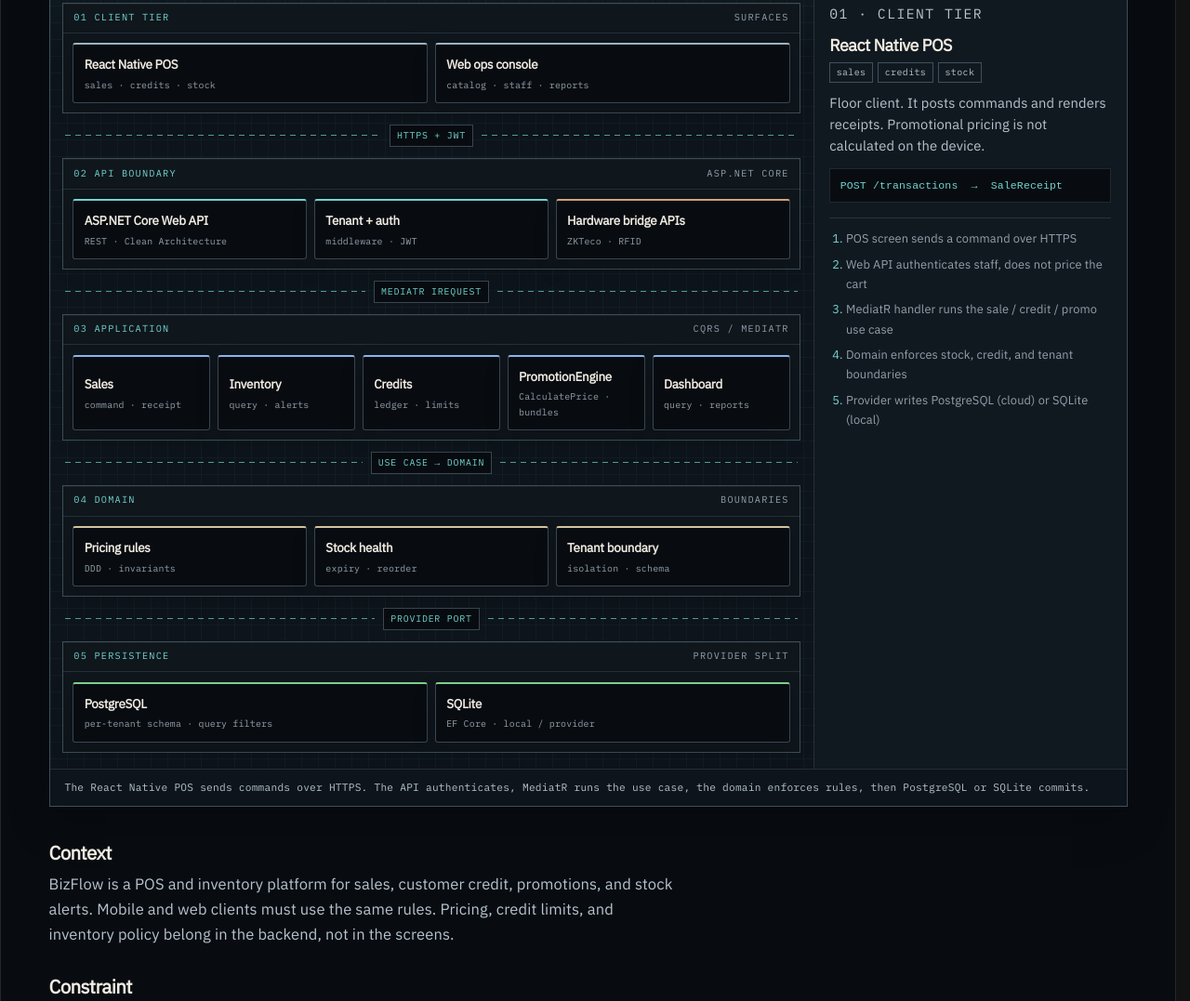
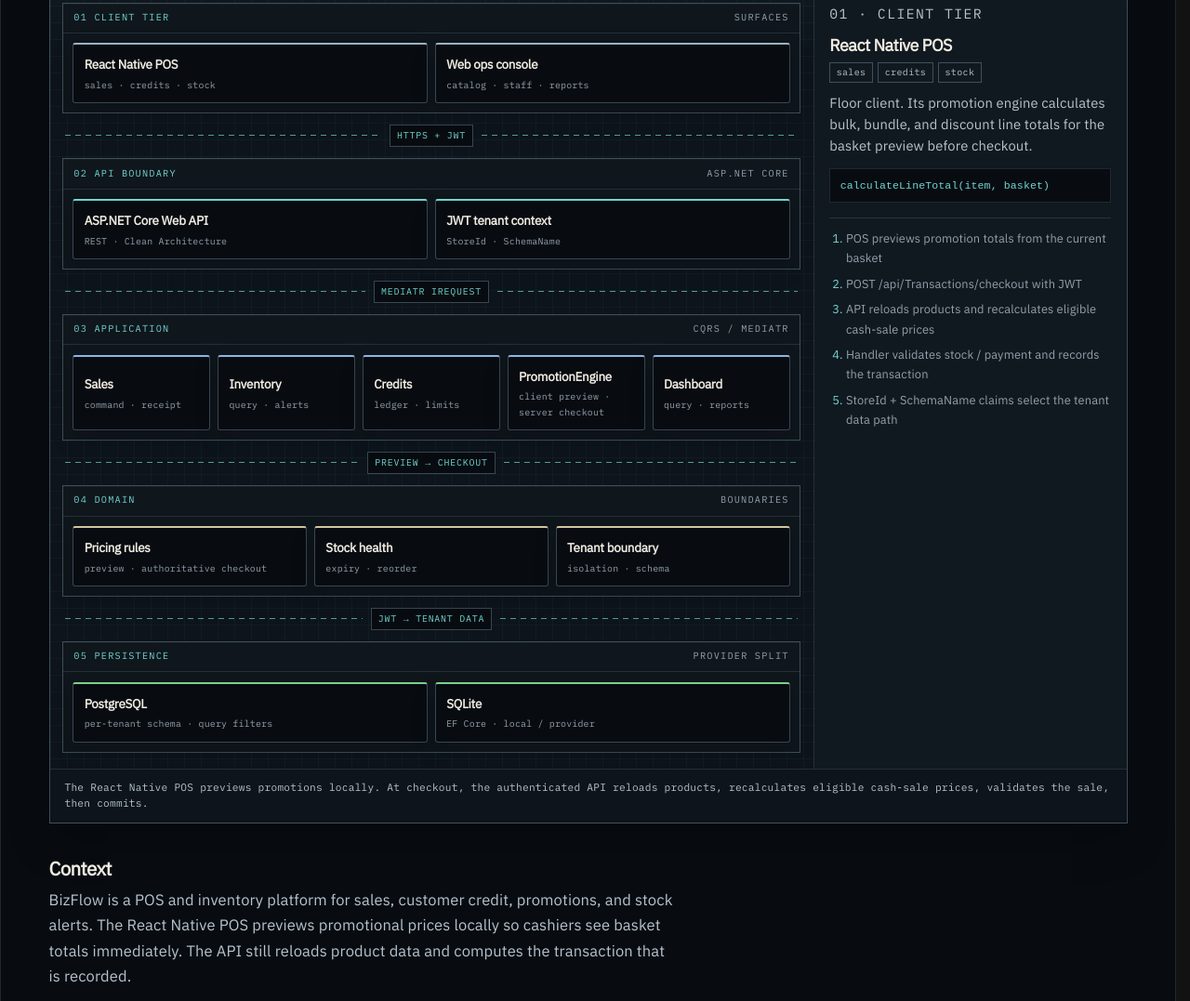
Before and after one commit to amhercos/amhercosaine, an Astro site: page /work/bizflow in a window 1280 px wide. Shown: the part 606-1683 px from the top of the page at 93% size. Built offline with nearby package versions, Linux system fonts and the light colour scheme; Astro itself is replaced by a stand-in of ours.

Commit message:
fix: align case studies with source implementations

```diff
--- a/src/content/projects/bizflow.md
+++ b/src/content/projects/bizflow.md
@@ -1,7 +1,7 @@
 ---
 title: BizFlow
 type: POS & inventory SaaS
-summary: A layered POS and inventory platform where sales, credit, promotions, and stock alerts share one workflow. Business rules stay in the API, not in the UI.
+summary: A layered POS and inventory platform with client-side pricing previews and server-authoritative checkout for sales, credit, promotions, and stock.
 featured: true
 order: 1
 stack:
@@ -25,19 +25,19 @@ confidential: false
 ---
 
 ## Context
-BizFlow is a POS and inventory platform for sales, customer credit, promotions, and stock alerts. Mobile and web clients must use the same rules. Pricing, credit limits, and inventory policy belong in the backend, not in the screens.
+BizFlow is a POS and inventory platform for sales, customer credit, promotions, and stock alerts. The React Native POS previews promotional prices locally so cashiers see basket totals immediately. The API still reloads product data and computes the transaction that is recorded.
 
 ## Constraint
 The system serves more than one client, two database providers, and many tenants. Putting retail logic in controllers would duplicate it and make tenant isolation harder to enforce.
 
 ## Architecture
-Clients call an ASP.NET Core Web API over HTTP. Controllers stay thin. MediatR carries commands and queries into the application layer. The domain owns pricing, stock, credit, and tenant boundaries. Persistence sits behind a provider port: PostgreSQL for cloud tenants (one schema per business) and SQLite for the local path. Use cases do not change with the database.
+Clients call an ASP.NET Core Web API over HTTP. Controllers stay thin. MediatR carries commands and queries into the application layer. The checkout handler owns persisted pricing, stock, credit, and payment validation. Persistence sits behind a provider port: PostgreSQL for cloud tenants (one schema per business) and SQLite infrastructure for the alternate local path.
 
 ## Implementation
-Endpoints map to operations—products, transactions, promotions, credits, dashboard, staff, settings, and auth—not to pages. Promotional pricing (`CalculatePrice`) and low-stock / near-expiry alerts run in the application layer so both clients get the same result. Tenant middleware selects the schema before a handler runs. Global query filters enforce isolation and soft-delete. The React Native POS posts commands and renders receipts; it does not reimplement pricing.
+The React Native `promotion-engine.ts` calculates bulk, bundle, and discount totals for the basket preview. Checkout posts to `POST /api/Transactions/checkout`; the handler reloads products, validates stock, recalculates eligible cash-sale promotions with the API `PromotionEngine`, computes payment totals, and commits the transaction. JWTs carry `StoreId` and `SchemaName`. `CurrentUserService` reads those claims, `PosDbContext` applies the schema and StoreId query filters, and `ConnectionResolver` rejects inactive or unmigrated stores before returning the configured PostgreSQL connection.
 
 ## Outcome
-Screens no longer host business policy, which reduced coupling across the stack. Low-stock and near-expiry alerts exist to reduce wastage. Original notes: about 40% less code coupling, and about 20% less wastage from the alert engine.
+Checkout remains authoritative even though the mobile client gives cashiers an immediate pricing preview. Low-stock and near-expiry alerts exist to reduce wastage. Original notes: about 40% less code coupling, and about 20% less wastage from the alert engine.
 
 ## Trade-offs
 Schema-per-tenant costs more to operate than a single tenant column. Supporting PostgreSQL and SQLite makes migrations more involved. The domain still does not depend on which provider answered.
--- a/src/content/projects/readtounlock.md
+++ b/src/content/projects/readtounlock.md
@@ -6,7 +6,7 @@ featured: false
 order: 4
 stack:
   - React
-  - TypeScript
+  - JavaScript / JSX
   - Custom progress logic
   - Vercel
 highlights:
--- a/src/data/resume.ts
+++ b/src/data/resume.ts
@@ -87,7 +87,7 @@ export const resume = {
       org: 'ReadToUnlock',
       period: 'Jul 2025 — Aug 2025',
       bullets: [
-        'Shipped a React / TypeScript reading-comprehension product whose next activity unlocks only after the current milestone is complete.',
+        'Shipped a React / JavaScript reading-comprehension product whose next activity unlocks only after the current milestone is complete.',
         'Kept progress rules in the product, not the theme—so pacing is obvious to students and hard to skip.',
       ],
     },
--- a/src/data/systems.ts
+++ b/src/data/systems.ts
@@ -34,20 +34,20 @@ export type ArchStudio = {
 export const systems: Record<string, ArchStudio> = {
   bizflow: {
     title: 'BizFlow · request path',
-    caption: 'The React Native POS sends commands over HTTPS. The API authenticates, MediatR runs the use case, the domain enforces rules, then PostgreSQL or SQLite commits.',
+    caption: 'The React Native POS previews promotions locally. At checkout, the authenticated API reloads products, recalculates eligible cash-sale prices, validates the sale, then commits.',
     kind: 'layers',
     path: [
-      'POS screen sends a command over HTTPS',
-      'Web API authenticates staff, does not price the cart',
-      'MediatR handler runs the sale / credit / promo use case',
-      'Domain enforces stock, credit, and tenant boundaries',
-      'Provider writes PostgreSQL (cloud) or SQLite (local)',
+      'POS previews promotion totals from the current basket',
+      'POST /api/Transactions/checkout with JWT',
+      'API reloads products and recalculates eligible cash-sale prices',
+      'Handler validates stock / payment and records the transaction',
+      'StoreId + SchemaName claims select the tenant data path',
     ],
     flows: [
       { label: 'HTTPS + JWT', detail: 'React Native and the web console use the same JSON contracts.' },
       { label: 'MediatR IRequest', detail: 'One command maps to one handler. Controllers stay thin.' },
-      { label: 'Use case → domain', detail: 'Handlers orchestrate. Invariants stay in the domain.' },
-      { label: 'Provider port', detail: 'Application code does not depend on which database is in use.' },
+      { label: 'Preview → checkout', detail: 'The client calculates a responsive preview; the checkout handler reloads catalog data and calculates the recorded sale.' },
+      { label: 'JWT → tenant data', detail: 'StoreId and SchemaName claims feed the current-user service, schema selection, and tenant filters.' },
     ],
     lanes: [
       {
@@ -61,8 +61,8 @@ export const systems: Record<string, ArchStudio> = {
             name: 'React Native POS',
             tags: ['sales', 'credits', 'stock'],
             tone: 'client',
-            detail: 'Floor client. It posts commands and renders receipts. Promotional pricing is not calculated on the device.',
-            snippet: 'POST /transactions  →  SaleReceipt',
+            detail: 'Floor client. Its promotion engine calculates bulk, bundle, and discount line totals for the basket preview before checkout.',
+            snippet: 'calculateLineTotal(item, basket)',
           },
           {
             id: 'web-ops',
@@ -85,21 +85,14 @@ export const systems: Record<string, ArchStudio> = {
             tags: ['REST', 'Clean Architecture'],
             tone: 'api',
             detail: 'Endpoints are shaped like operations—products, transactions, promotions, credits, dashboard, staff, settings—not like pages.',
-            snippet: 'MapGroup("/transactions")',
+            snippet: 'POST /api/Transactions/checkout',
           },
           {
             id: 'auth',
-            name: 'Tenant + auth',
-            tags: ['middleware', 'JWT'],
+            name: 'JWT tenant context',
+            tags: ['StoreId', 'SchemaName'],
             tone: 'api',
-            detail: 'Tenant middleware selects the store schema before a handler runs. Staff JWTs stay at the edge so a cashier cannot reach another tenant’s data.',
-          },
-          {
-            id: 'hw',
-            name: 'Hardware bridge APIs',
-            tags: ['ZKTeco', 'RFID'],
-            tone: 'device',
-            detail: 'Optional staff enrollment beside checkout. Attendance hardware is a separate bridge API, not part of the ticket command.',
+            detail: 'JWTs carry StoreId and SchemaName. CurrentUserService reads those claims; ConnectionResolver verifies the store is active and migrated before returning the PostgreSQL connection.',
           },
         ],
       },
@@ -114,7 +107,7 @@ export const systems: Record<string, ArchStudio> = {
             name: 'Sales',
             tags: ['command', 'receipt'],
             tone: 'app',
-            detail: 'Checkout is a command. The handler orchestrates pricing, stock reservation, and the receipt. The UI waits for the result.',
+            detail: 'CreateTransactionHandler reloads products, validates stock, recalculates eligible cash-sale promotion prices, computes payment totals, and commits the transaction.',
           },
           {
             id: 'inventory',
@@ -133,10 +126,10 @@ export const systems: Record<string, ArchStudio> = {
           {
             id: 'promos',
             name: 'PromotionEngine',
-            tags: ['CalculatePrice', 'bundles'],
+            tags: ['client preview', 'server checkout'],
             tone: 'app',
-            detail: 'Buy-X-for-Y and tie-up discounts are calculated here so two clients cannot disagree on a price. ValidationBehavior runs before every MediatR handler.',
-            snippet: 'CalculatePrice(ticket) → SaleReceipt',
+            detail: 'The React Native utility previews bulk, bundle, and discount pricing. The API PromotionEngine recalculates eligible cash-sale lines from persisted product and promotion data.',
+            snippet: 'IPromotionEngine.CalculateLineTotal(...)',
           },
           {
             id: 'dash',
@@ -156,9 +149,9 @@ export const systems: Record<string, ArchStudio> = {
           {
             id: 'pricing',
             name: 'Pricing rules',
-            tags: ['DDD', 'invariants'],
+            tags: ['preview', 'authoritative checkout'],
             tone: 'domain',
-            detail: 'Line-item pricing rules. Special cases still belong in the domain, not in a screen.',
+            detail: 'The client mirrors promotion calculations for immediate feedback; the checkout handler computes the prices and totals that are persisted.',
           },
           {
             id: 'health',
@@ -187,8 +180,8 @@ export const systems: Record<string, ArchStudio> = {
             name: 'PostgreSQL',
             tags: ['per-tenant schema', 'query filters'],
             tone: 'data',
-            detail: 'Cloud path. One schema per business. StoreMigrationWatchdog patches tenant schemas on demand. Global query filters enforce isolation and soft-delete.',
-            snippet: 'Search Path = tenant_{id}',
+            detail: 'Cloud path. PosDbContext uses the SchemaName claim as its default schema. StoreId query filters enforce tenant isolation and include soft-delete where supported.',
+            snippet: 'SchemaName → HasDefaultSchema(...)',
           },
           {
             id: 'sqlite',
--- a/src/styles/global.css
+++ b/src/styles/global.css
@@ -1118,44 +1118,6 @@
     padding-left: 1.05rem;
   }
 
-  .diagram {
-    margin: 1.6rem 0 0.4rem;
-    border: 1px solid var(--line);
-    background: var(--bg-panel);
-    overflow: hidden;
-  }
-
-  .diagram-caption {
-    display: flex;
-    flex-wrap: wrap;
-    justify-content: space-between;
-    gap: 0.45rem 1rem;
-    padding: 0.65rem 0.9rem;
-    border-bottom: 1px solid var(--line);
-    font-family: var(--mono);
-    font-size: 0.7rem;
-    letter-spacing: 0.05em;
-    color: var(--faint);
-  }
-
-  .diagram-canvas {
-    min-width: 0;
-    overflow-x: auto;
-    overscroll-behavior-x: contain;
-    padding: 1rem 0.8rem 1.15rem;
-    background-image:
-      linear-gradient(rgba(115, 211, 207, 0.05) 1px, transparent 1px),
-      linear-gradient(90deg, rgba(115, 211, 207, 0.05) 1px, transparent 1px);
-    background-size: 22px 22px;
-  }
-
-  .diagram svg {
-    width: 100%;
-    height: auto;
-    min-width: 0;
-    margin-inline: auto;
-  }
-
   .case-discuss {
     margin: 1.35rem 0 4rem;
   }
```
Also changed, not shown: 1 other file.
